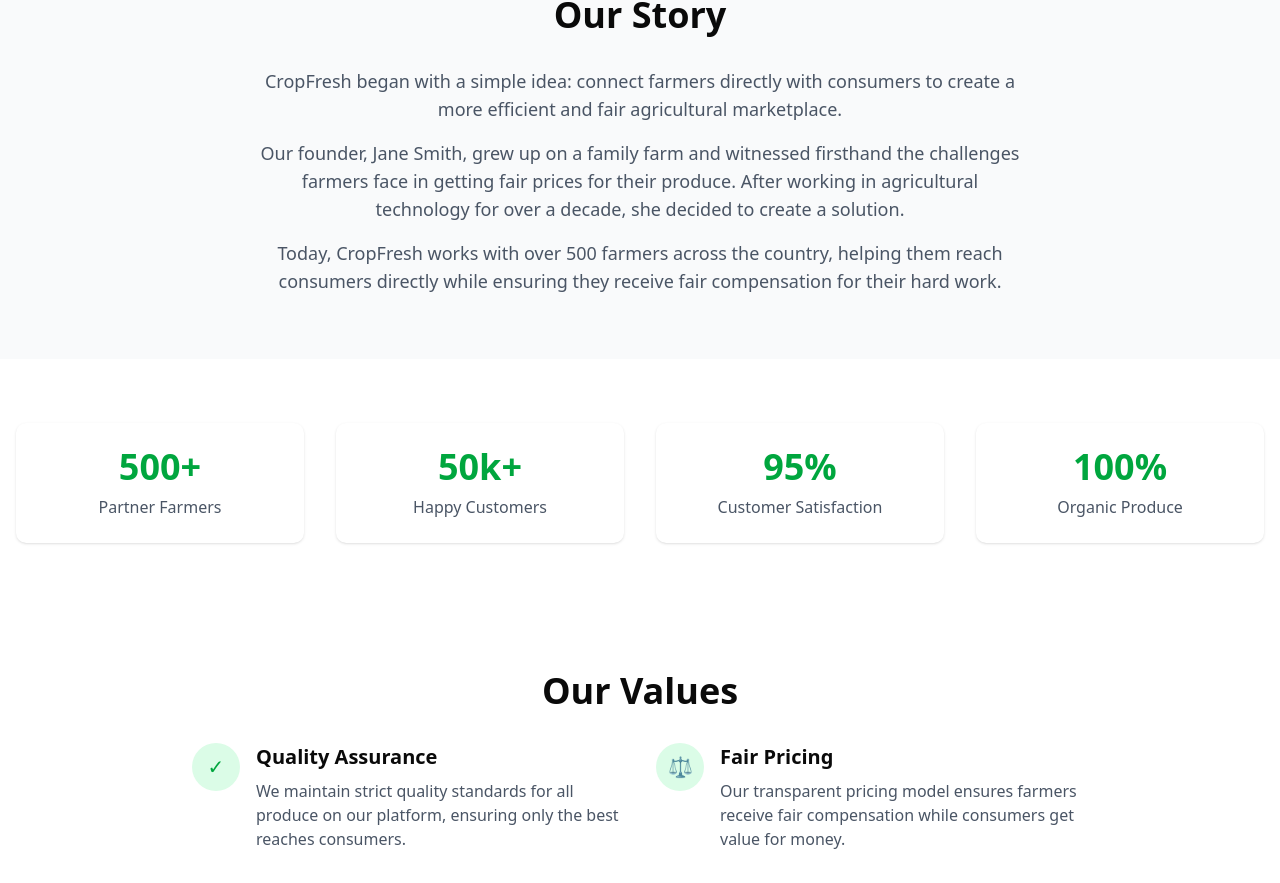
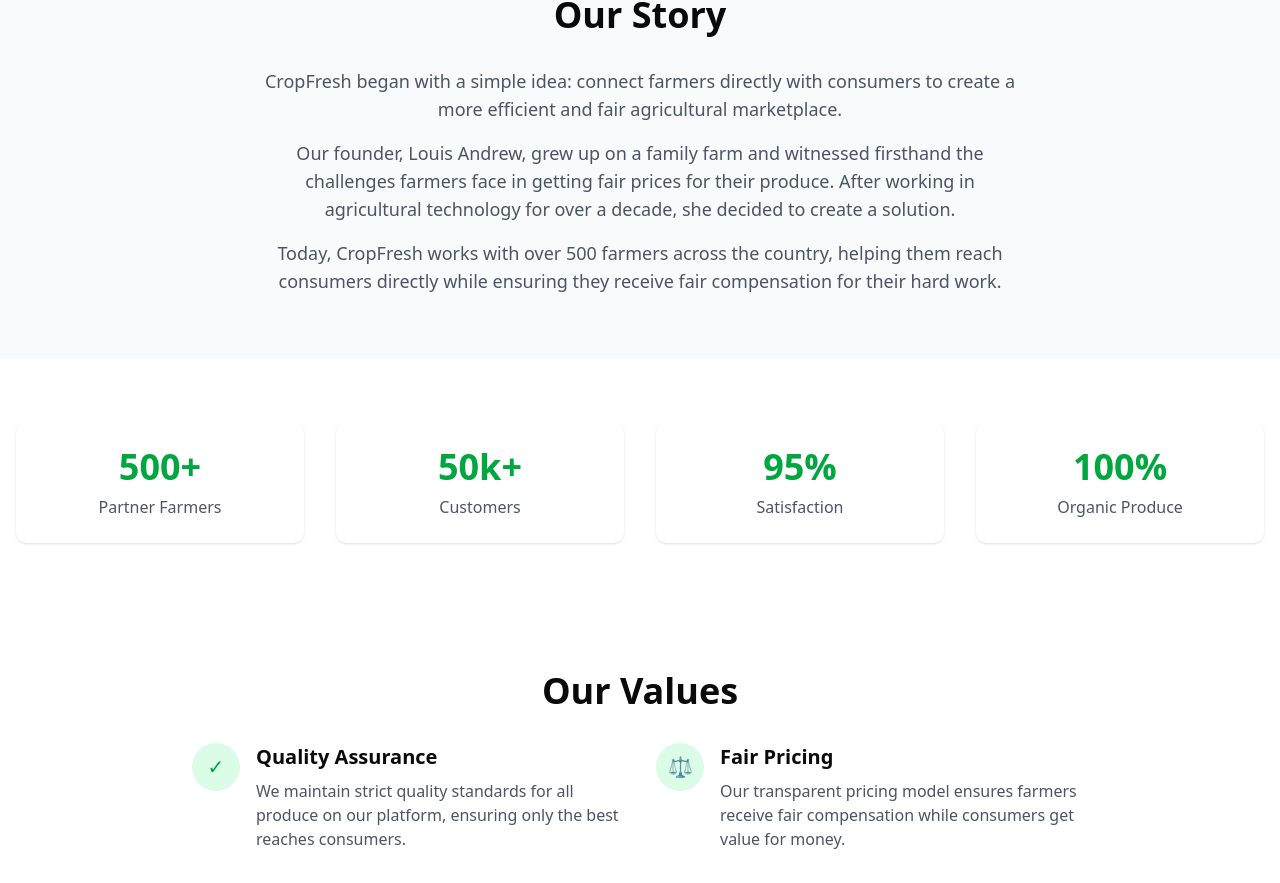
Before and after one commit to peter-louisx/Ureeka-Selection, a Next.js app: page /about in a window 1280 px wide. Shown: the part 1138-2021 px from the top of the page. Built offline with nearby package versions, Linux system fonts and the light colour scheme; no server answers.

Commit message:
fixed about page

```diff
--- a/app/(user)/about/page.tsx
+++ b/app/(user)/about/page.tsx
@@ -98,7 +98,7 @@
                 more efficient and fair agricultural marketplace.
               </p>
               <p className="text-lg text-gray-600 mb-4">
-                Our founder, Jane Smith, grew up on a family farm and witnessed firsthand the challenges farmers face in
+                Our founder, Louis Andrew, grew up on a family farm and witnessed firsthand the challenges farmers face in
                 getting fair prices for their produce. After working in agricultural technology for over a decade, she
                 decided to create a solution.
               </p>
@@ -120,11 +120,11 @@
           </div>
           <div className="text-center p-6 bg-white rounded-lg shadow-sm">
             <div className="text-4xl font-bold text-green-600 mb-2">50k+</div>
-            <div className="text-gray-600">Happy Customers</div>
+            <div className="text-gray-600">Customers</div>
           </div>
           <div className="text-center p-6 bg-white rounded-lg shadow-sm">
             <div className="text-4xl font-bold text-green-600 mb-2">95%</div>
-            <div className="text-gray-600">Customer Satisfaction</div>
+            <div className="text-gray-600">Satisfaction</div>
           </div>
           <div className="text-center p-6 bg-white rounded-lg shadow-sm">
             <div className="text-4xl font-bold text-green-600 mb-2">100%</div>
```
